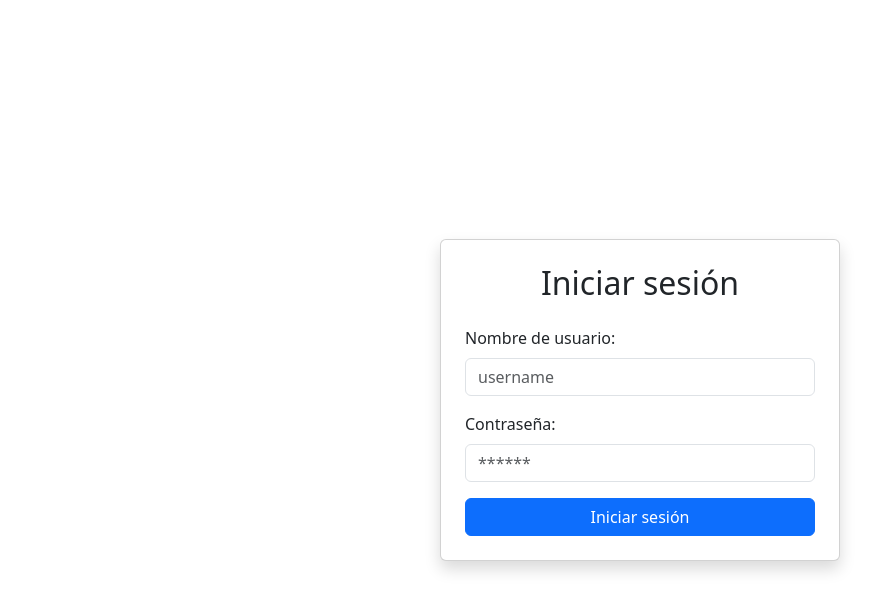
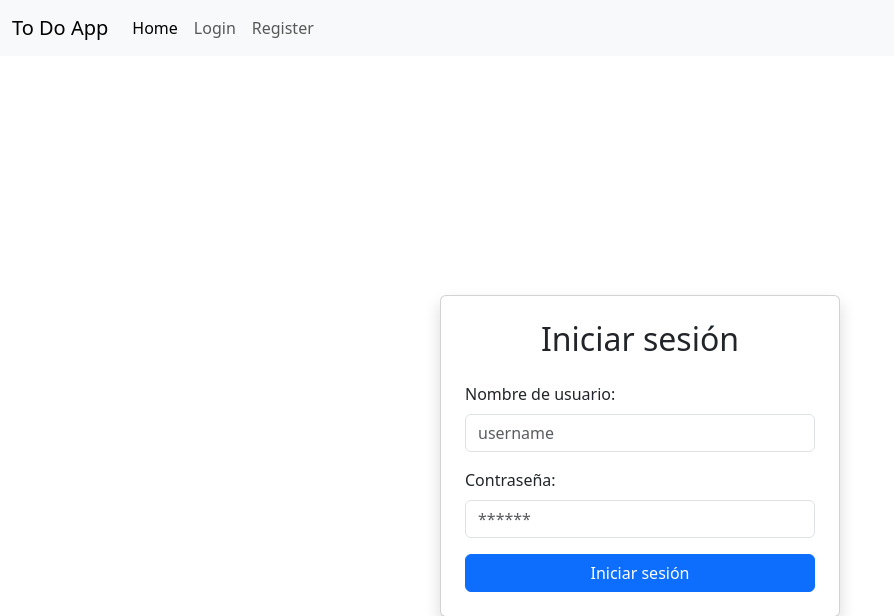
Before and after one commit to yorchwebs/todo-app, a Django app: page /account/login/ in a window 1280 px wide. Shown: the top 616 px of the page, without its empty margins (0-894 px from the left). Before the commit the page ends 572 px from the top, so only its background shows below. Run offline with Django 5.2, Linux system fonts and the light colour scheme.

Commit message:
feat(logout): Add the logout functionality, and the conditional menu option in navbar

```diff
--- a/templates/base.html
+++ b/templates/base.html
@@ -1,19 +1,54 @@
 <!DOCTYPE html>
 <html lang="en">
+
 <head>
     <meta charset="UTF-8">
     <meta name="viewport" content="width=device-width, initial-scale=1.0">
     <link rel="preconnect" href="https://fonts.googleapis.com">
     <link rel="preconnect" href="https://fonts.gstatic.com" crossorigin>
-    <link href="https://fonts.googleapis.com/css2?family=Montserrat:ital,wght@0,100..900;1,100..900&display=swap" rel="stylesheet">
-    <link href="https://cdn.jsdelivr.net/npm/bootstrap@5.3.3/dist/css/bootstrap.min.css" rel="stylesheet" integrity="sha384-QWTKZyjpPEjISv5WaRU9OFeRpok6YctnYmDr5pNlyT2bRjXh0JMhjY6hW+ALEwIH" crossorigin="anonymous">
+    <link href="https://fonts.googleapis.com/css2?family=Montserrat:ital,wght@0,100..900;1,100..900&display=swap"
+        rel="stylesheet">
+    <link href="https://cdn.jsdelivr.net/npm/bootstrap@5.3.3/dist/css/bootstrap.min.css" rel="stylesheet"
+        integrity="sha384-QWTKZyjpPEjISv5WaRU9OFeRpok6YctnYmDr5pNlyT2bRjXh0JMhjY6hW+ALEwIH" crossorigin="anonymous">
     <title>To Do - APP</title>
 </head>
+
 <body>
+
+    <nav class="navbar navbar-expand-lg bg-body-tertiary">
+        <div class="container-fluid">
+            <a class="navbar-brand" href="#">To Do App</a>
+            <button class="navbar-toggler" type="button" data-bs-toggle="collapse" data-bs-target="#navbarNav"
+                aria-controls="navbarNav" aria-expanded="false" aria-label="Toggle navigation">
+                <span class="navbar-toggler-icon"></span>
+            </button>
+            <div class="collapse navbar-collapse" id="navbarNav">
+                <ul class="navbar-nav">
+                    <li class="nav-item">
+                        <a class="nav-link active" aria-current="page" href="{% url 'index' %}">Home</a>
+                    </li>
+                    <li class="nav-item">
+                        <a class="nav-link" href="{% url 'login' %}">Login</a>
+                    </li>
+                    <li class="nav-item">
+                        <a class="nav-link" href="{% url 'register' %}">Register</a>
+                    </li>
+                    {% if user.is_authenticated %}
+                    <li class="nav-item">
+                        <a class="nav-link" href="{% url 'logout_view' %}">Logout</a>
+                    </li>
+                    {% endif %}
+                </ul>
+            </div>
+        </div>
+    </nav>
 
     {% block content %}
     {% endblock content %}
 
-    <script src="https://cdn.jsdelivr.net/npm/bootstrap@5.3.3/dist/js/bootstrap.bundle.min.js" integrity="sha384-YvpcrYf0tY3lHB60NNkmXc5s9fDVZLESaAA55NDzOxhy9GkcIdslK1eN7N6jIeHz" crossorigin="anonymous"></script>
+    <script src="https://cdn.jsdelivr.net/npm/bootstrap@5.3.3/dist/js/bootstrap.bundle.min.js"
+        integrity="sha384-YvpcrYf0tY3lHB60NNkmXc5s9fDVZLESaAA55NDzOxhy9GkcIdslK1eN7N6jIeHz"
+        crossorigin="anonymous"></script>
 </body>
+
 </html>
--- a/todo/views.py
+++ b/todo/views.py
@@ -54,4 +54,4 @@ def index_view(request):
             except List.DoesNotExist:
                 raise ValueError("La lista no pertenece al usuario autenticado")
 
-    return render(request, "todo/index.html", data)
+    return render(request, "index.html", data)
--- a/users/urls.py
+++ b/users/urls.py
@@ -5,5 +5,6 @@ from . import views
 urlpatterns = [
     path('info/', views.account_view, name='info'),
     path('login/', views.login_view, name='login'),
+    path('logout/', views.logout_view, name='logout_view'),
     path('register/', views.register_view, name='register'),
 ]
--- a/users/views.py
+++ b/users/views.py
@@ -1,5 +1,6 @@
+from django.contrib.auth import authenticate, login, logout
+from django.contrib.auth.decorators import login_required
 from django.contrib.auth.hashers import make_password
-from django.contrib.auth import authenticate, login
 from django.shortcuts import render, redirect
 from django.contrib.auth.models import User
 from django.contrib import messages
@@ -57,7 +58,6 @@ def login_view(request):
         if user is not None:
             # Iniciar sesión si las credenciales son correctas
             login(request, user)
-            messages.success(request, "Inicio de sesión exitoso.")
             return redirect("index")  # Redirigir a la página principal
         else:
             # Mostrar un error si las credenciales no son válidas
@@ -71,3 +71,9 @@ def account_view(request):
     # Mostrar la información del usuario
 
     return render(request, "users/info.html")
+
+
+@login_required
+def logout_view(request):
+        logout(request)
+        return redirect("login")
```
Also changed, not shown: templates/index.html (added, +11 -0 lines), db.sqlite3.
